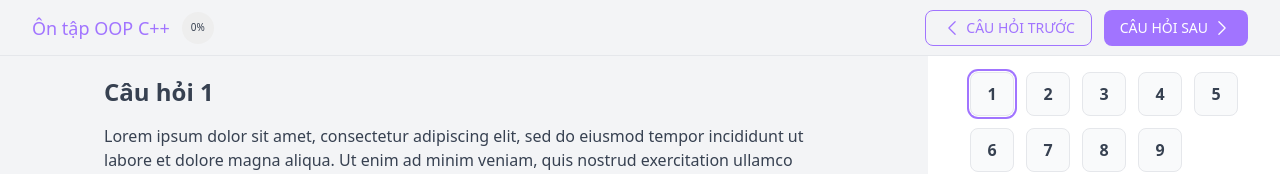
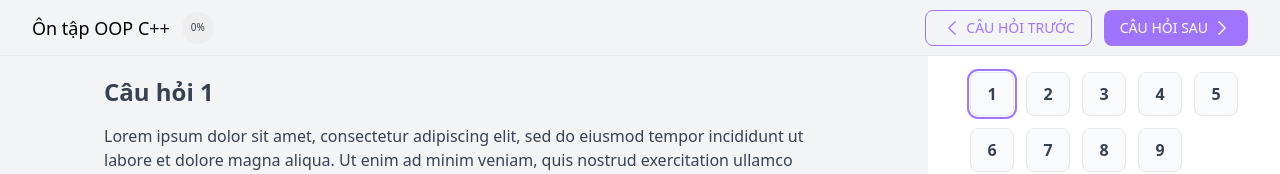
Before and after one commit to buitongminhchau01032002/quiz-platform, a React (Vite) app: page /live in a window 1280 px wide. Shown: the top 174 px of the page. Built offline with nearby package versions, Linux system fonts and the light colour scheme.

Commit message:
fix color in header

```diff
--- a/src/pages/Live/components/HeaderLive/HeaderLive.jsx
+++ b/src/pages/Live/components/HeaderLive/HeaderLive.jsx
@@ -18,22 +18,28 @@ function HeaderLive() {
     return (
         <div className="fixed right-0 left-0 z-[10] flex h-14 items-center justify-between border-b bg-gray-100 px-8">
             <div className="flex items-center">
-                <div className="mr-3 text-lg font-medium text-primary">Ôn tập OOP C++</div>
+                <div className="mr-3 text-lg font-medium">Ôn tập OOP C++</div>
+                <div className="text-primary">
                     <CircularProgressbarWithChildren
                         className="h-8 w-8"
                         background
                         styles={buildStyles({
                             backgroundColor: '#eee',
-                        pathColor: '#currentcolor',
+                            pathColor: 'currentcolor',
                             trailColor: 'transparent',
                         })}
-                    value={(((quiz.correctQuestion + quiz.incorrectQuestion) * 100) / quiz.numberOfQuestion).toFixed(0)}
+                        value={(
+                            ((quiz.correctQuestion + quiz.incorrectQuestion) * 100) /
+                            quiz.numberOfQuestion
+                        ).toFixed(0)}
                     >
                         <div style={{ fontSize: '10px' }} className="font-medium text-gray-700">
-                        {(((quiz.correctQuestion + quiz.incorrectQuestion) * 100) / quiz.numberOfQuestion).toFixed(0) +
-                            '%'}
+                            {(((quiz.correctQuestion + quiz.incorrectQuestion) * 100) / quiz.numberOfQuestion).toFixed(
+                                0
+                            ) + '%'}
                         </div>
                     </CircularProgressbarWithChildren>
+                </div>
             </div>
             <div className="flex space-x-3">
                 <button
```
Lines whose indentation alone changed are shown as unchanged.
